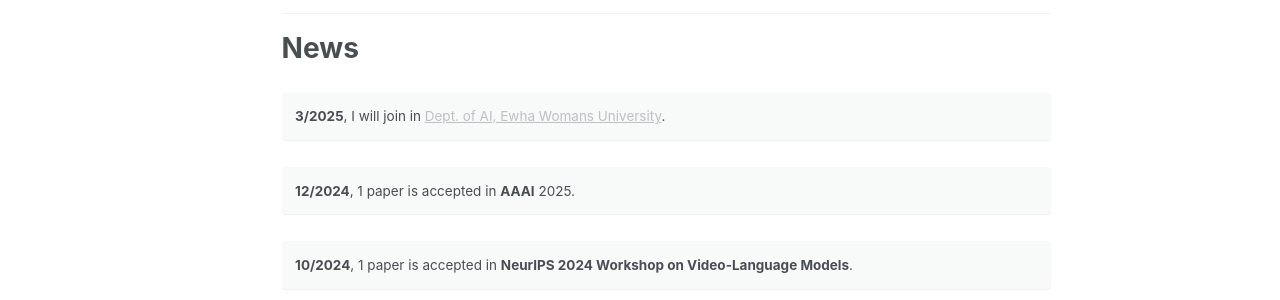
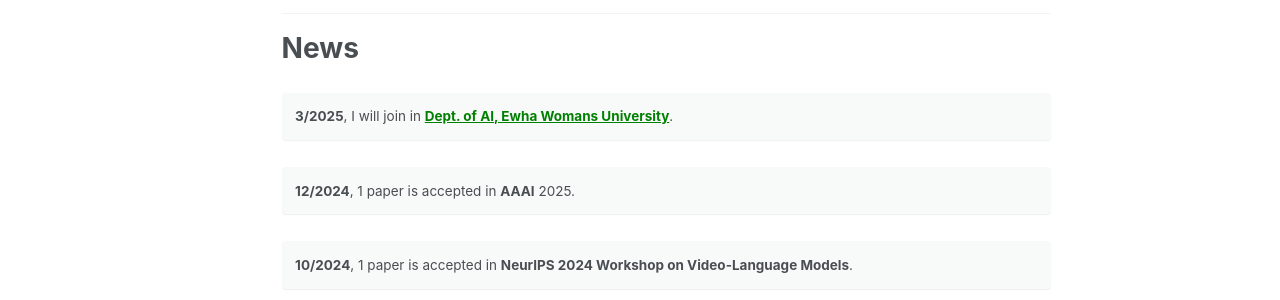
Before and after one commit to lee-jiyoung/lee-jiyoung.github.io, a Jekyll site: the page built from _pages/about.md, in a window 1280 px wide. Shown: the part 574-874 px from the top of the page. Built offline with Jekyll 4.4.1, drawn with Linux system fonts in a browser that asks for light colours; formulas are drawn with MathJax 3.

Commit message:
Update about.md

```diff
--- a/_pages/about.md
+++ b/_pages/about.md
@@ -27,7 +27,7 @@ I am always looking for undergraduate interns, and graduate students to collabor
 
 News
 ======
-**3/2025**, I will join in <a href="https://ai.ewha.ac.kr/deptai/index.do">Dept. of AI, Ewha Womans University</a>.
+**3/2025**, I will join in **<a href="https://ai.ewha.ac.kr/deptai/index.do" style="color: green">Dept. of AI, Ewha Womans University</a>**.
 {: .notice}
 **12/2024**, 1 paper is accepted in **AAAI** 2025.
 {: .notice}
```
